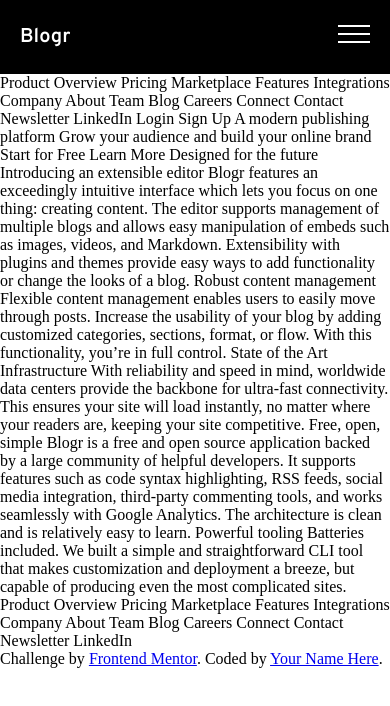
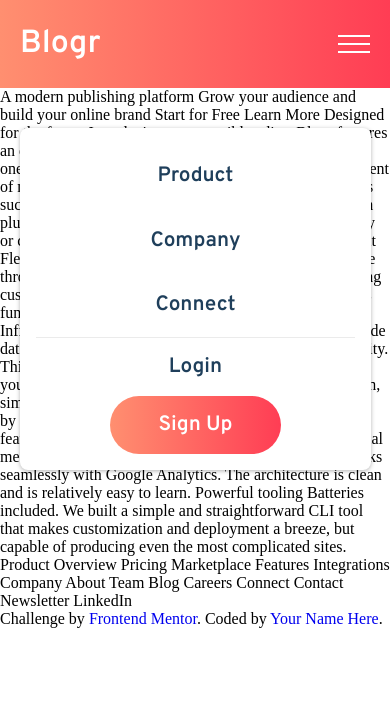
Before and after one commit to Andybrummitt/frontendmentor-blogr, a plain HTML site: page index.html in a window 390 px wide. Drawn offline with Linux system fonts and the light colour scheme.

Commit message:
added mobile menu styles

```diff
--- a/index.html
+++ b/index.html
@@ -12,55 +12,55 @@
 </head>
 <body>
   <header>
-    <nav class="navbar-main flex jc-sb">
-      <p class="title">Blogr</p>
+    <nav class="navbar-main flex ai-c">
+      <p class="logo">Blogr</p>
       <div class="hb-menu-btn flex jc-c ai-c">
         <span id="mid-bar"></span>
       </div>
-      <!-- <nav class="nav-menu">
-        <ul>
-          <li>
-            <li></li>
-            <li></li>
-            <li></li>
+      <nav class="nav-menu">
+        <ul class="top-level-menu">
+          <label for="product-menu">
+            <li>Product
+              <input type="checkbox" id="product-menu">
+              <ul>
+                <li><a href="#">Overview</a></li>
+                <li><a href="#">Pricing</a></li>
+                <li><a href="#">Marketplace</a></li>
+                <li><a href="#">Features</a></li>
+                <li><a href="#">Integrations</a></li>
+              </ul>
+            </li>
+          </label>
+          <label for="company-menu">
+            <li>Company
+            <input type="checkbox" id="company-menu">
+            <ul>
+              <li><a href="#">About</a></li>
+              <li><a href="#">Team</a></li>
+              <li><a href="#">Blog</a></li>
+              <li><a href="#">Careers</a></li>
+            </ul>
           </li>
-          <li>
-            <li></li>
-            <li></li>
-            <li></li>
-          </li>
-          <li>
-            <li></li>
-            <li></li>
-            <li></li>
-          </li>
+          </label>
+          <label for="connect-menu">
+            <li id="connect-li">Connect
+              <input type="checkbox" id="connect-menu">
+              <ul>
+                <li><a href="#">Contact</a></li>
+                <li><a href="#">Newsletter</a></li>
+                <li><a href="#">LinkedIn</a></li>
+              </ul>
+            </li>
+          </label>
+          <hr class="menu-hr">
+          <button class="login-btn"><a href="#">Login</a></button>
+          <button class="signup-btn"><a href="#">Sign Up</a></button>
         </ul>
-      </nav> -->
+
+      </nav>
     </nav>
   </header>
-  Product
 
-  Overview
-  Pricing
-  Marketplace
-  Features
-  Integrations
-
-  Company
-
-  About
-  Team
-  Blog
-  Careers
-
-  Connect
-
-  Contact
-  Newsletter
-  LinkedIn
-
-  Login
-  Sign Up
 
   A modern publishing platform
   Grow your audience and build your online brand
--- a/styles/_header.scss
+++ b/styles/_header.scss
@@ -1,12 +1,21 @@
 .navbar-main {
-    background: black;
-    padding: 1.5rem 1.25rem;
+    background: linear-gradient(to right, $very-light-red, $light-red);
+    padding: 1.5em 1.25em;
+    justify-content: space-between;
+    position: relative;
 }
 
-.title {
-    font-size: 1.25rem;
+@media screen and (min-width: 1440px) {
+    .navbar-main {
+        padding: 3rem 10rem;
+        justify-content: start;
+    }
+}
+
+.logo {
+    font-size: 2rem;
     color: white;
-    font-family: 'Overpass';
+    font-family: 'Overpass', sans-serif;
     font-weight: 600;
 }
 
@@ -54,3 +63,79 @@
         transform: rotate(-45deg);
     }
 }
+
+.nav-menu {
+    position: absolute;
+    top: 8rem;
+    background: black;
+    width: 90%;
+    border-radius: 0.5rem;
+    padding: 1rem;
+    background: white;
+    box-shadow: 0 1px 4px rgba(0, 0, 0, 0.3);
+}
+
+.top-level-menu {
+    display: flex;
+    flex-direction: column;
+    li, button {
+        color: $very-dark-blue;
+        list-style-type: none;
+        text-align: center;
+        font-size: 1.3rem;
+        font-family: 'Overpass', sans-serif;
+        padding: 0.2rem;
+        margin: 1rem;
+        font-weight: 600;
+    }
+    ul {
+        background-color: #ebebeb;
+        border-radius: 0.3rem;
+        a {
+            color: $very-dark-grayish-blue;
+            font-size: 1rem;
+        }
+    }
+}
+
+.menu-hr {
+    height: 1px;
+    background-color: #ebebeb;
+    border: none;
+}
+
+.login-btn, .signup-btn {
+    display: block;
+    border: none;
+    margin: 0 !important;
+    padding: 1rem 3rem !important;
+}
+
+.login-btn {
+    background: transparent;
+    a {
+        color: $very-dark-blue;
+    }
+}
+
+.signup-btn {
+    border-radius: 2rem;
+    align-self: center;
+    background: linear-gradient(to right, $very-light-red, $light-red);
+    a {
+        color: white;
+    }
+}
+
+input[type=checkbox] {
+    display: none;
+}
+
+
+.top-level-menu ul {
+    display: none;
+}
+
+input:checked + ul {
+    display: block;
+}
--- a/styles/main.scss
+++ b/styles/main.scss
@@ -2,6 +2,14 @@
     margin: 0;
     padding: 0;
     box-sizing: border-box;
+}
+
+a {
+    text-decoration: none;
+}
+
+button {
+    cursor: pointer;
 }
 
 @import 'variables';
@@ -26,3 +34,7 @@
 .ai-c {
     align-items: center;
 }
+
+.hide {
+    display: none;
+}
```
Also changed, not shown: styles/main.css, 1 other file.
